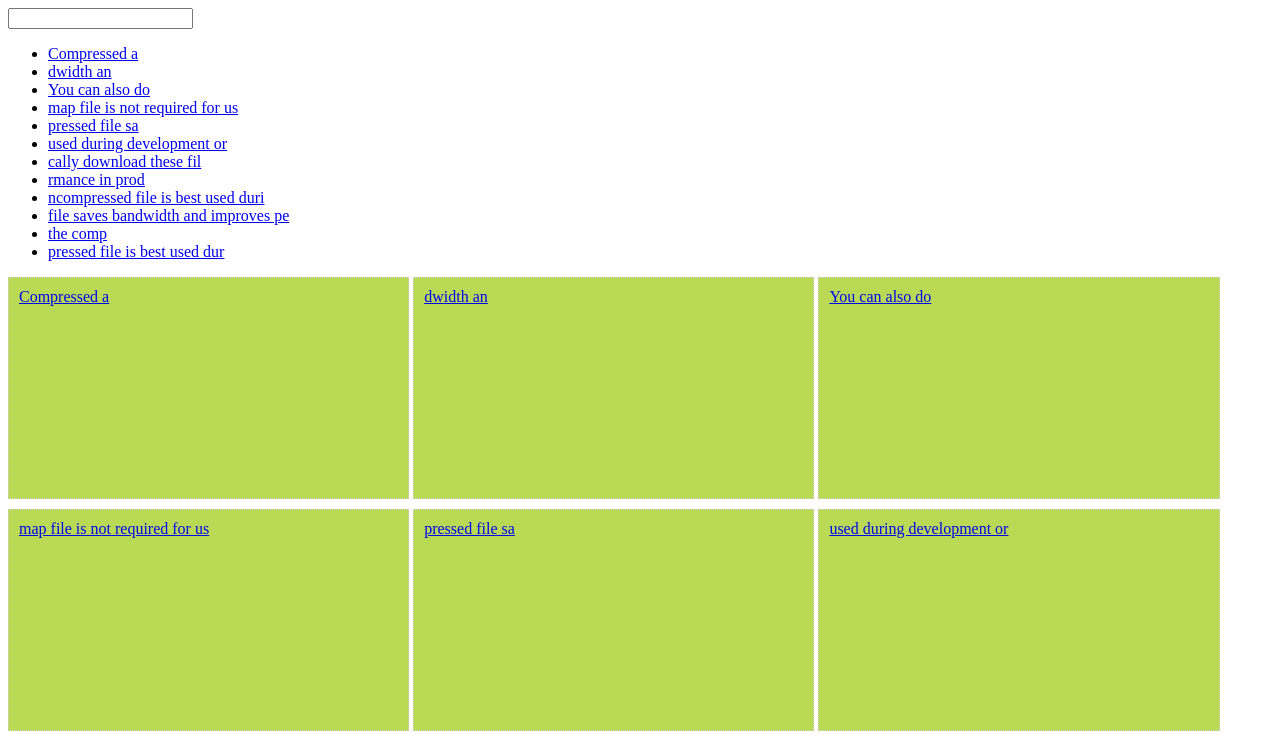
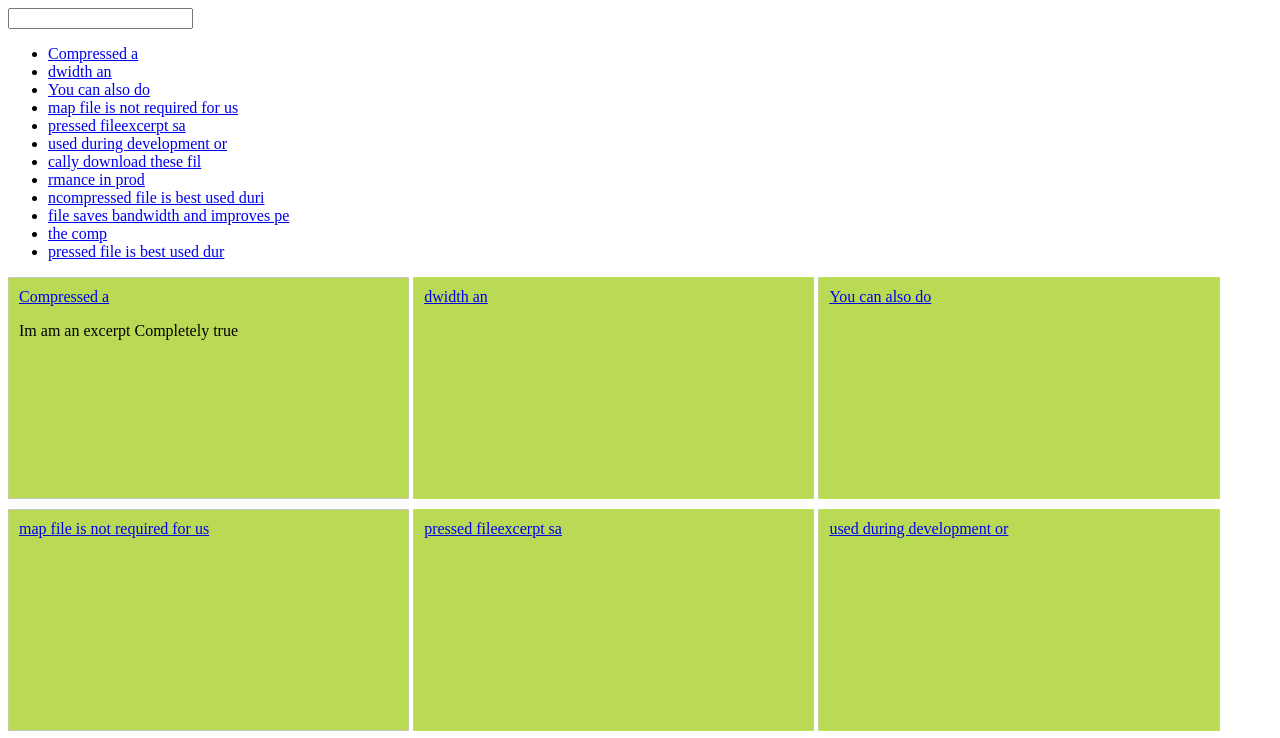
Before and after one commit to dannyb195/Live-Search-Filter-Proof-Of-Concept, a plain HTML site: page index.html in a window 1280 px wide. Shown: the top 738 px of the page. Drawn offline with Linux system fonts and the light colour scheme.

Commit message:
testing searching child elements

```diff
--- a/index.html
+++ b/index.html
@@ -27,7 +27,7 @@
 		<li class="search-item-parent"><a href="google.com"><span class="search-item">dwidth an</span></a></li>
 		<li class="search-item-parent"><a href="google.com"><span class="search-item">You can also do</span></a></li>
 		<li class="search-item-parent"><a href="google.com"><span class="search-item">map file is not required for us</span></a></li>
-		<li class="search-item-parent"><a href="google.com"><span class="search-item">pressed file sa</span></a></li>
+		<li class="search-item-parent"><a href="google.com"><span class="search-item">pressed fileexcerpt sa</span></a></li>
 		<li class="search-item-parent"><a href="google.com"><span class="search-item">used during development or </span></a></li>
 		<li class="search-item-parent"><a href="google.com"><span class="search-item">cally download these fil</span></a></li>
 		<li class="search-item-parent"><a href="google.com"><span class="search-item">rmance in prod</span></a></li>
@@ -39,11 +39,16 @@
 
 
 
-	<div class="search-item-parent"><a href="google.com"><span class="search-item">Compressed a</span></a></div>
+	<div class="search-item-parent">
+		<a href="google.com">
+			<span class="search-item">Compressed a</span>
+		</a>
+		<p class="search-item">Im am an excerpt Completely true</p>
+	</div>
 	<div class="search-item-parent"><a href="google.com"><span class="search-item">dwidth an</span></a></div>
 	<div class="search-item-parent"><a href="google.com"><span class="search-item">You can also do</span></a></div>
 	<div class="search-item-parent"><a href="google.com"><span class="search-item">map file is not required for us</span></a></div>
-	<div class="search-item-parent"><a href="google.com"><span class="search-item">pressed file sa</span></a></div>
+	<div class="search-item-parent"><a href="google.com"><span class="search-item">pressed fileexcerpt sa</span></a></div>
 	<div class="search-item-parent"><a href="google.com"><span class="search-item">used during development or </span></a></div>
 	<div class="search-item-parent"><a href="google.com"><span class="search-item">cally download these fil</span></a></div>
 	<div class="search-item-parent"><a href="google.com"><span class="search-item">rmance in prod</span></a></div>
```
Also changed, not shown: assets/js-live-search-demo.js (+0 -8 lines).
